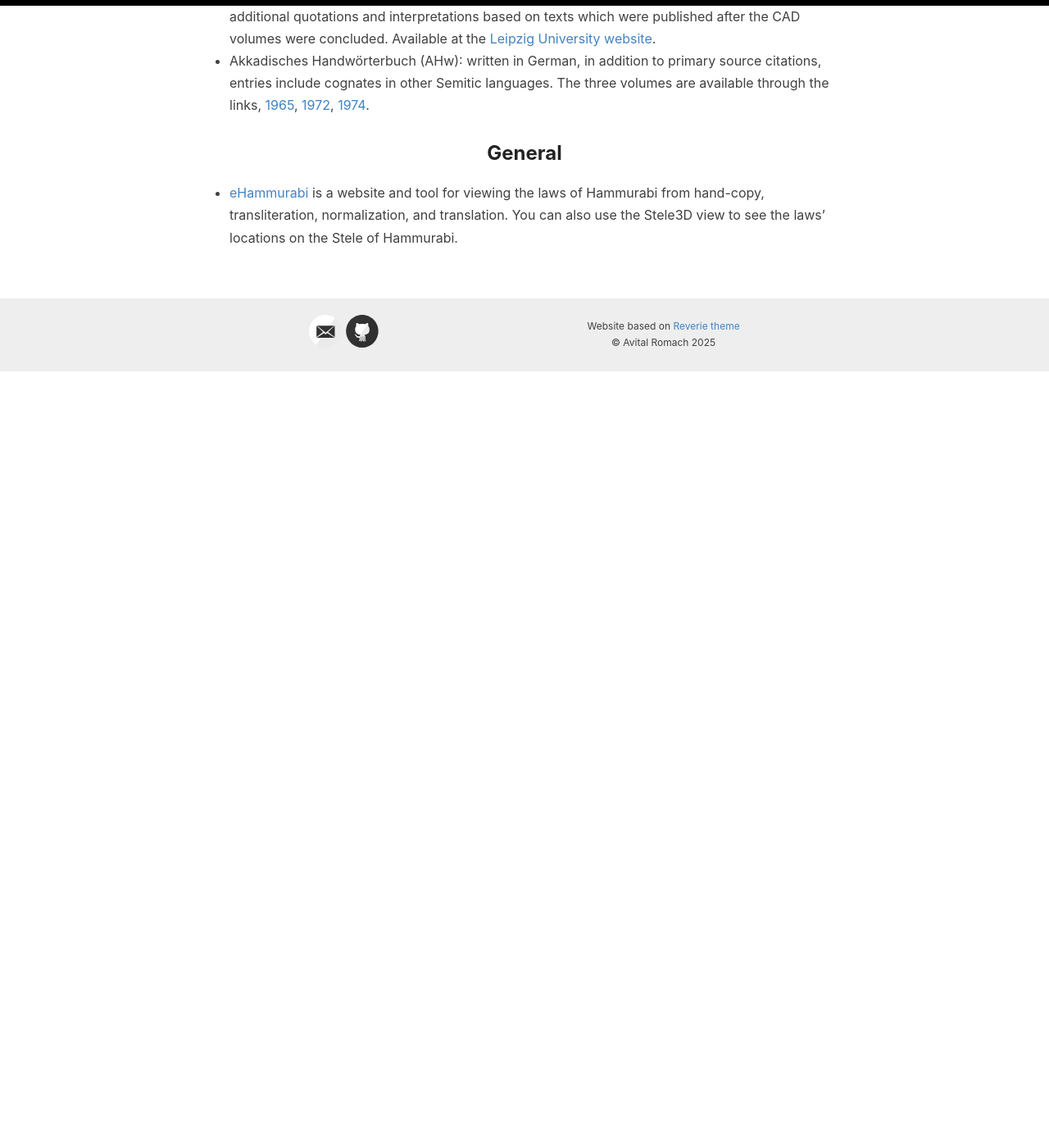
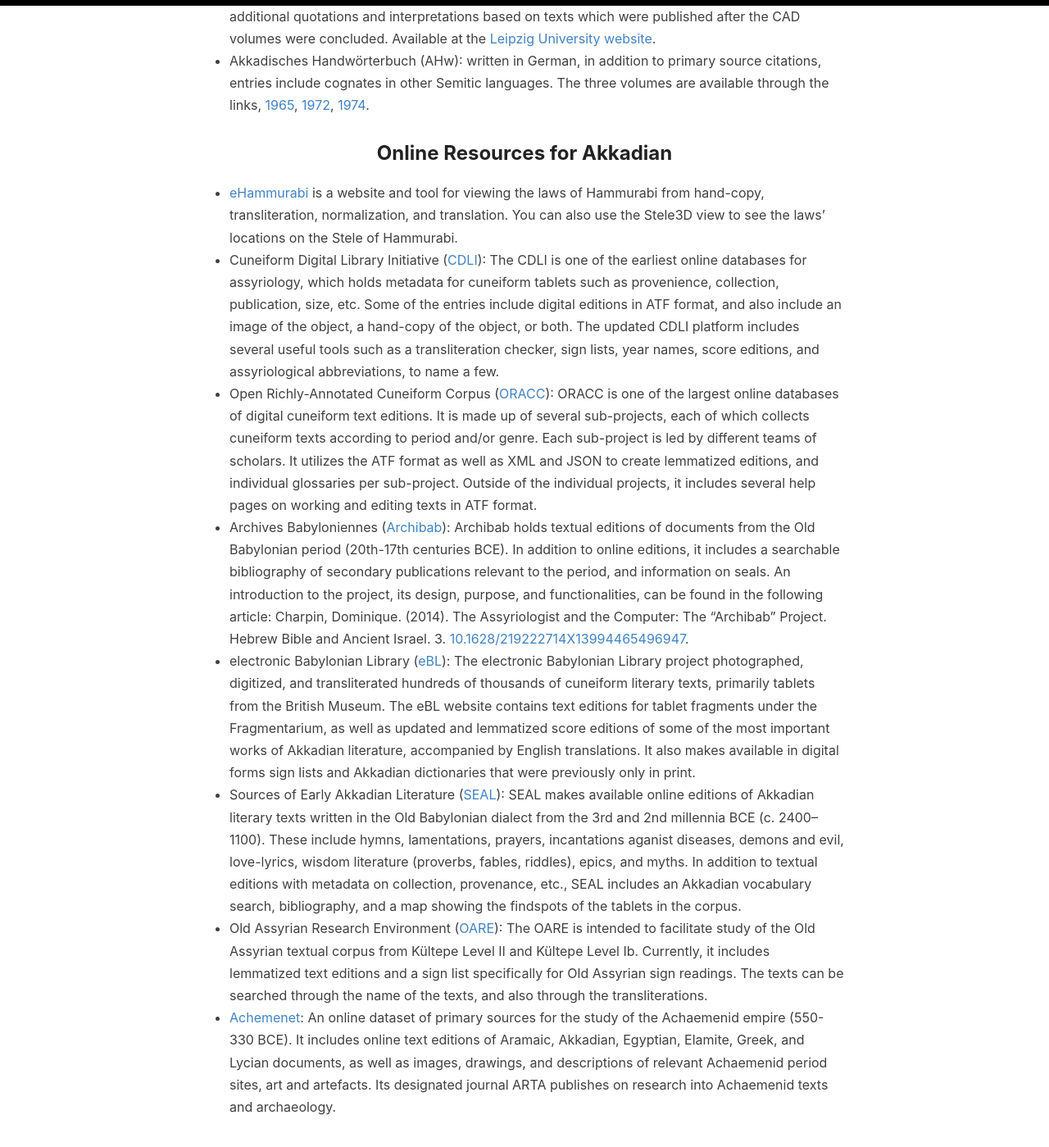
Before and after one commit to ARomach/AKKD120-AKKD501, a Jekyll site: the page built from _pages/resources.md, in a window 1280 px wide and 1400 px high, scrolled down 1878 px. Shown: the whole window at 82% size. Built offline with Jekyll 4.4.1, drawn with Linux system fonts in a browser that asks for light colours; before the commit the page ends 2331 px from its top, so only the background shows below that; some of the changed text lies outside the part shown.

Commit message:
add online resources

```diff
--- a/_pages/resources.md
+++ b/_pages/resources.md
@@ -6,7 +6,7 @@ permalink: /resources/
 
 This course website is the main resource for following week by week assignments (under [Schedule and Homework]({{ site.baseurl }}/schedule-and-homework)).
 
-Below additional resources are organized according to categories: vocabulary and consonants, cuneiform related, cuneiform sign lists, Akkadian dictionaries, and general.
+Below additional resources are organized according to categories: [vocabulary and consonants](#vocabulary-and-consonants), [cuneiform related](#cuneiform-related), [cuneiform sign lists](#cuneiform-sign-lists), [Akkadian dictionaries](#akkadian-dictionaries), and [online resources for Akkadian](#online-resources-for-akkadian).
 
 ## Vocabulary and Consonants
 
@@ -29,13 +29,20 @@ Below additional resources are organized according to categories: vocabulary and
 - Goetze sign list appendix in YOS 10: organized according to Old Babylonian sign forms found in omen texts, it provides earlier and later cursive forms and is divided into signs used with phonetic values and signs used only logographically. It is available through the [Yale Babylonian Collection website](https://babylonian-collection.yale.edu/sites/default/files/files/yos10.pdf){:target="_blank"}.
 - Mittermayer's *Altbabylonische Zeichenliste der sumerisch-literarischen Texte*: organized according to Old Babylonian sign forms, it is palaeographically based on sign forms found in Sumerian texts but it can be used to identify signs used in Akkadian texts as well. Variants in Old Babylonian forms are also provided. It is available on [Internet Archive](https://archive.org/details/Mittermayer2006AltbabylonischeZeichenlistePages4303/mode/2up){:target="_blank"}.
 
-## Dictionaries
+## Akkadian Dictionaries
 
 - A Concise Dictionary of Akkadian (CDA): as its name indicates, the CDA provides more concise definitions of each lemma, without quotations from primary sources. Available as PDF through [Internet Archive](https://archive.org/details/AConsiceDictionaryAkkadian/mode/2up){:target="_blank"} and a digital version of the CDA is available through the [eBL platform](https://www.ebl.lmu.de/dictionary){:target="_blank"}.
 - The Chicago Assyrian Dictionary (CAD): the CAD provides in-depth definitions for each lemma, including citations from lexical lists for Sumerian equivalents and quotations from primary sources. Available through the [Institute for the Study of Ancient Cultures of the University of Chicago website](https://isac.uchicago.edu/research/publications/chicago-assyrian-dictionary){:target="_blank"}.
 - Supplement to the Akkadian Dictionaries (SAD): SAD complements particularly the CAD with additional quotations and interpretations based on texts which were published after the CAD volumes were concluded. Available at the [Leipzig University website](https://www.gkr.uni-leipzig.de/en/draft/altorientalisches-institut/forschung/supplement-to-the-akkadian-dictionaries){:target="_blank"}.
 - Akkadisches Handwörterbuch (AHw): written in German, in addition to primary source citations, entries include cognates in other Semitic languages. The three volumes are available through the links, [1965](https://drive.google.com/file/d/1ITsTxjKv8XAEK2UFyW3fbQNnXDPzPZnI/view?usp=sharing){:target="_blank"}, [1972](https://drive.google.com/file/d/1OBe1ZaRRje-qqYekRxFuyLupB-vxUkg2/view?usp=sharing){:target="_blank"}, [1974](https://drive.google.com/file/d/1zgnGl5GTMnGrRlRfjT9uPwn8gkVaSBVZ/view?usp=sharing){:target="_blank"}.
 
-## General
+## Online Resources for Akkadian
 
 - [eHammurabi](https://ehammurabi.org/){:target="_blank"} is a website and tool for viewing the laws of Hammurabi from hand-copy, transliteration, normalization, and translation. You can also use the Stele3D view to see the laws' locations on the Stele of Hammurabi.
+- Cuneiform Digital Library Initiative ([CDLI](https://cdli.mpiwg-berlin.mpg.de/){:target="_blank"}): The CDLI is one of the earliest online databases for assyriology, which holds metadata for cuneiform tablets such as provenience, collection, publication, size, etc. Some of the entries include digital editions in ATF format, and also include an image of the object, a hand-copy of the object, or both. The updated CDLI platform includes several useful tools such as a transliteration checker, sign lists, year names, score editions, and assyriological abbreviations, to name a few.
+- Open Richly-Annotated Cuneiform Corpus ([ORACC](http://oracc.org/){:target="_blank"}): ORACC is one of the largest online databases of digital cuneiform text editions. It is made up of several sub-projects, each of which collects cuneiform texts according to period and/or genre. Each sub-project is led by different teams of scholars. It utilizes the ATF format as well as XML and JSON to create lemmatized editions, and individual glossaries per sub-project. Outside of the individual projects, it includes several help pages on working and editing texts in ATF format.
+- Archives Babyloniennes ([Archibab](https://www.archibab.fr/){:target="_blank"}): Archibab holds textual editions of documents from the Old Babylonian period (20th-17th centuries BCE). In addition to online editions, it includes a searchable bibliography of secondary publications relevant to the period, and information on seals. An introduction to the project, its design, purpose, and functionalities, can be found in the following article: Charpin, Dominique. (2014). The Assyriologist and the Computer: The “Archibab” Project. Hebrew Bible and Ancient Israel. 3. [10.1628/219222714X13994465496947](https://doi.org/10.1628/219222714X13994465496947){:target="_blank"}.
+- electronic Babylonian Library ([eBL](https://www.ebl.lmu.de/){:target="_blank"}): The electronic Babylonian Library project photographed, digitized, and transliterated hundreds of thousands of cuneiform literary texts, primarily tablets from the British Museum. The eBL website contains text editions for tablet fragments under the Fragmentarium, as well as updated and lemmatized score editions of some of the most important works of Akkadian literature, accompanied by English translations. It also makes available in digital forms sign lists and Akkadian dictionaries that were previously only in print.
+- Sources of Early Akkadian Literature ([SEAL](https://seal.huji.ac.il/){:target="_blank"}): SEAL makes available online editions of Akkadian literary texts written in the Old Babylonian dialect from the 3rd and 2nd millennia BCE (c. 2400–1100). These include hymns, lamentations, prayers, incantations aganist diseases, demons and evil, love-lyrics, wisdom literature (proverbs, fables, riddles), epics, and myths. In addition to textual editions with metadata on collection, provenance, etc., SEAL includes an Akkadian vocabulary search, bibliography, and a map showing the findspots of the tablets in the corpus.
+- Old Assyrian Research Environment ([OARE](https://oare.byu.edu/){:target="_blank"}): The OARE is intended to facilitate study of the Old Assyrian textual corpus from Kültepe Level II and Kültepe Level Ib. Currently, it includes lemmatized text editions and a sign list specifically for Old Assyrian sign readings. The texts can be searched through the name of the texts, and also through the transliterations.
+- [Achemenet](http://www.achemenet.com/en/){:target="_blank"}: An online dataset of primary sources for the study of the Achaemenid empire (550-330 BCE). It includes online text editions of Aramaic, Akkadian, Egyptian, Elamite, Greek, and Lycian documents, as well as images, drawings, and descriptions of relevant Achaemenid period sites, art and artefacts. Its designated journal ARTA publishes on research into Achaemenid texts and archaeology.
```
